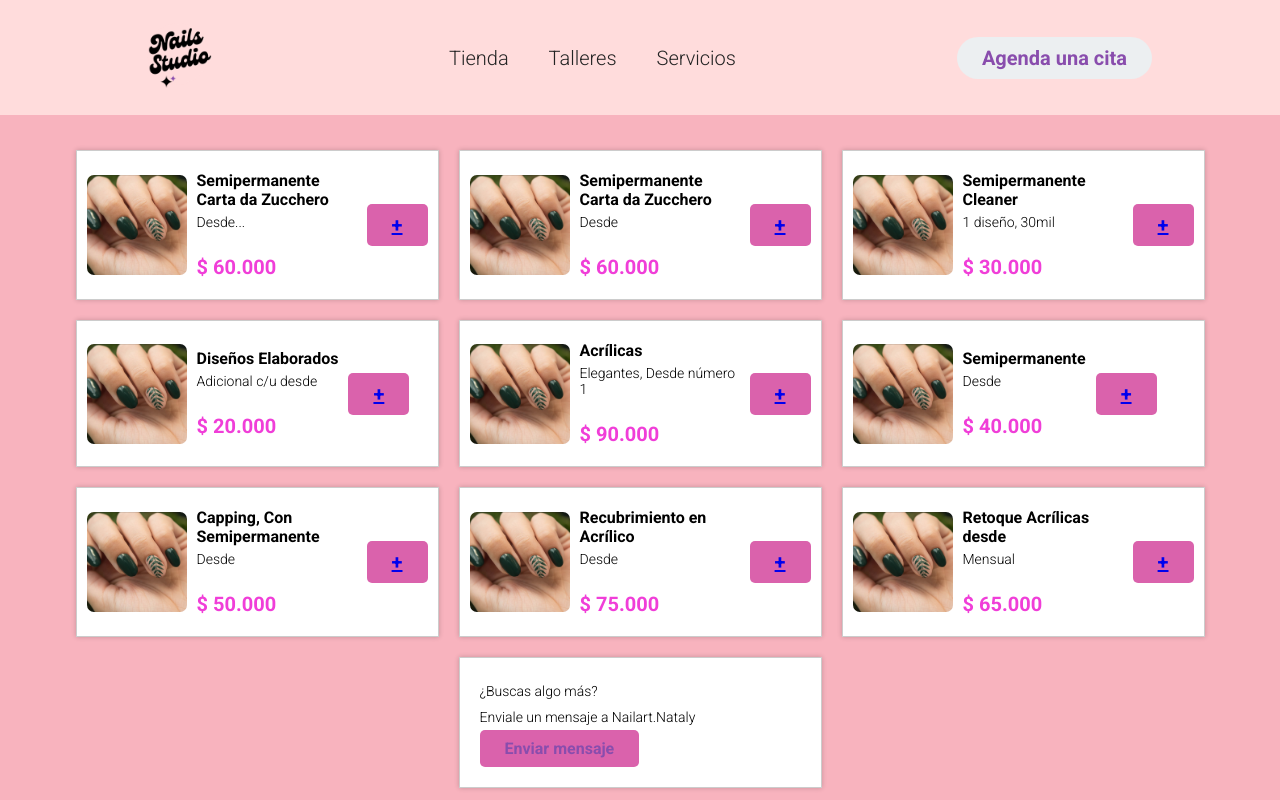
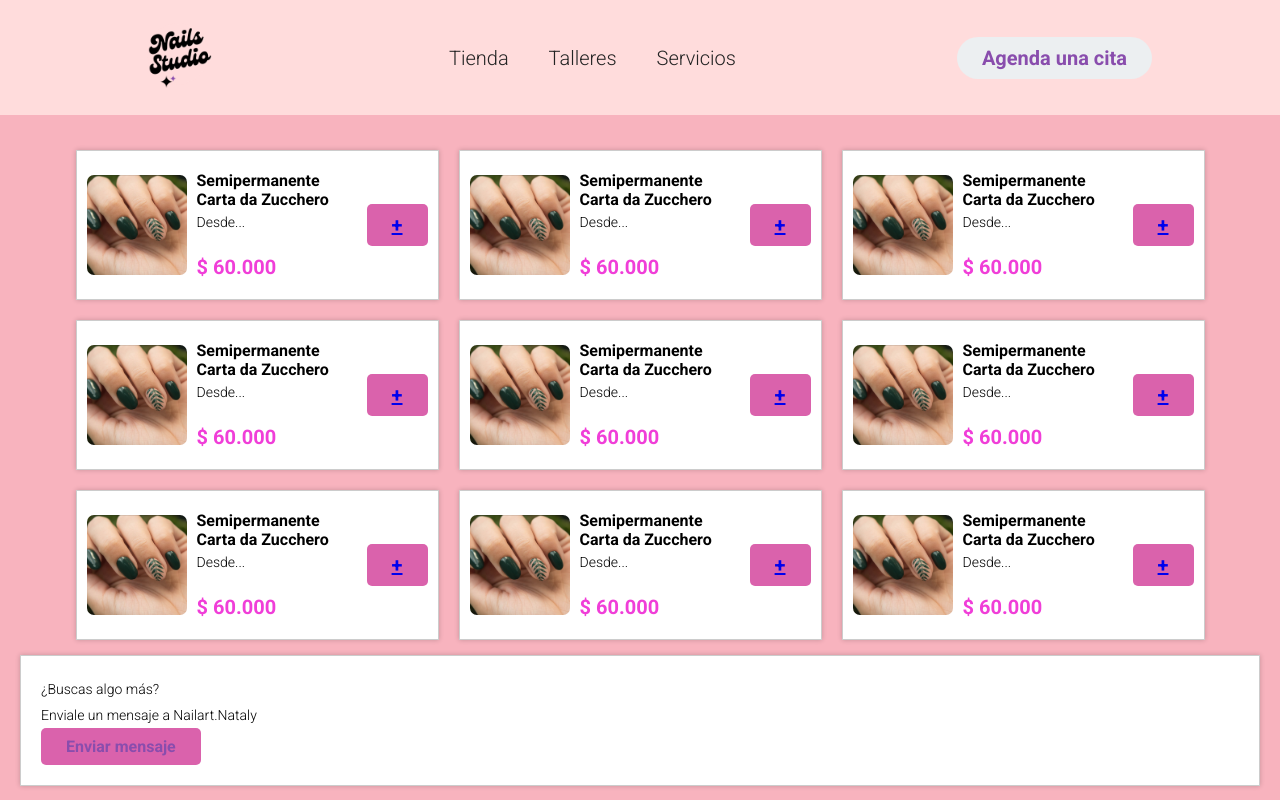
Before and after one commit to danielcuellar117/nailsstudiofinal, an Angular app: page /servicios in a window 1280 px wide. Shown: the top 800 px of the page. Built offline with nearby package versions, Linux system fonts and the light colour scheme.

Commit message:
[+]Components: se crean las card en una lista para optimizar el código

```diff
--- a/package.json
+++ b/package.json
@@ -18,6 +18,7 @@
     "@angular/platform-browser": "^16.2.0",
     "@angular/platform-browser-dynamic": "^16.2.0",
     "@angular/router": "^16.2.0",
+    "cors": "^2.8.5",
     "rxjs": "~7.8.0",
     "tslib": "^2.3.0",
     "zone.js": "~0.13.0"
--- a/src/app/app.component.html
+++ b/src/app/app.component.html
@@ -1,3 +1,3 @@
 <app-header></app-header>
-
+<app-sevices></app-sevices>
 <router-outlet></router-outlet>
--- a/src/app/pages/sevices/sevices.component.html
+++ b/src/app/pages/sevices/sevices.component.html
@@ -4,7 +4,9 @@
       <div class="temario-outter">
         <div class="temario-inner">
           <div class="principal">
-              <div class="producto">
+
+
+              <div class="producto" *ngFor="let number of products">
                   <div class="img-img">
                       <img class="img-img" src="../../../assets/images/serimagen5.jpg" alt="Producto">
                   </div>
@@ -20,134 +22,14 @@
                   </div>
 
               </div>
-              <div class="producto">
-                <div class="img-img">
-                    <img class="img-img" src="../../../assets/images/serimagen5.jpg" alt="Producto">
-                </div>
-                <div class="content-producto">
-                  <div class="informacion">
-                    <h2 class="titu">Semipermanente Carta da Zucchero</h2>
-                    <p class="descripcion">Desde</p>
-                    <p class="precio">$ 60.000</p>
-                  </div>
-                  <div class="action">
-                    <button class="inscribirme agregar"><a href="#">+</a></button>
-                  </div>
-                </div>
 
-            </div>
-            <div class="producto">
-              <div class="img-img">
-                  <img class="img-img" src="../../../assets/images/serimagen5.jpg" alt="Producto">
-              </div>
-              <div class="content-producto">
-                <div class="informacion">
-                  <h2 class="titu">Semipermanente Cleaner</h2>
-                  <p class="descripcion">1 diseño, 30mil</p>
-                  <p class="precio">$ 30.000</p>
-                </div>
-                <div class="action">
-                  <button class="inscribirme agregar"><a href="#">+</a></button>
-                </div>
-              </div>
 
-          </div>
-          <div class="producto">
-            <div class="img-img">
-                <img class="img-img" src="../../../assets/images/serimagen5.jpg" alt="Producto">
-            </div>
-            <div class="content-producto">
-              <div class="informacion">
-                <h2 class="titu">Diseños Elaborados</h2>
-                <p class="descripcion">Adicional c/u desde</p>
-                <p class="precio">$ 20.000</p>
-              </div>
-              <div class="action">
-                <button class="inscribirme agregar"><a href="#">+</a></button>
-              </div>
-            </div>
 
-        </div>
-        <div class="producto">
-          <div class="img-img">
-              <img class="img-img" src="../../../assets/images/serimagen5.jpg" alt="Producto">
-          </div>
-          <div class="content-producto">
-            <div class="informacion">
-              <h2 class="titu">Acrílicas</h2>
-              <p class="descripcion">Elegantes, Desde número 1</p>
-              <p class="precio">$ 90.000</p>
-            </div>
-            <div class="action">
-              <button class="inscribirme agregar"><a href="#">+</a></button>
-            </div>
-          </div>
 
-      </div>
-      <div class="producto">
-        <div class="img-img">
-            <img class="img-img" src="../../../assets/images/serimagen5.jpg" alt="Producto">
-        </div>
-        <div class="content-producto">
-          <div class="informacion">
-            <h2 class="titu">Semipermanente</h2>
-            <p class="descripcion">Desde</p>
-            <p class="precio">$ 40.000</p>
-          </div>
-          <div class="action">
-            <button class="inscribirme agregar"><a href="#">+</a></button>
-          </div>
-        </div>
-
-    </div>
-    <div class="producto">
-      <div class="img-img">
-          <img class="img-img" src="../../../assets/images/serimagen5.jpg" alt="Producto">
-      </div>
-      <div class="content-producto">
-        <div class="informacion">
-          <h2 class="titu">Capping, Con Semipermanente</h2>
-          <p class="descripcion">Desde</p>
-          <p class="precio">$ 50.000</p>
-        </div>
-        <div class="action">
-          <button class="inscribirme agregar"><a href="#">+</a></button>
-        </div>
-      </div>
 
   </div>
-  <div class="producto">
-    <div class="img-img">
-        <img class="img-img" src="../../../assets/images/serimagen5.jpg" alt="Producto">
-    </div>
-    <div class="content-producto">
-      <div class="informacion">
-        <h2 class="titu">Recubrimiento en Acrílico</h2>
-        <p class="descripcion">Desde</p>
-        <p class="precio">$ 75.000</p>
-      </div>
-      <div class="action">
-        <button class="inscribirme agregar"><a href="#">+</a></button>
-      </div>
-    </div>
 
-</div>
-<div class="producto">
-  <div class="img-img">
-      <img class="img-img" src="../../../assets/images/serimagen5.jpg" alt="Producto">
-  </div>
-  <div class="content-producto">
-    <div class="informacion">
-      <h2 class="titu">Retoque Acrílicas desde</h2>
-      <p class="descripcion">Mensual</p>
-      <p class="precio">$ 65.000</p>
-    </div>
-    <div class="action">
-      <button class="inscribirme agregar"><a href="#">+</a></button>
-    </div>
-  </div>
 
-</div>
 <div class="producto">
 <div class="informacion">
     <p class="descripcion">¿Buscas algo más?</p>
@@ -158,5 +40,5 @@
             </div>
           </div>
         </div>
-      </div>
+
     </main>
--- a/src/app/pages/sevices/sevices.component.ts
+++ b/src/app/pages/sevices/sevices.component.ts
@@ -6,5 +6,5 @@ import { Component } from '@angular/core';
   styleUrls: ['./sevices.component.css']
 })
 export class SevicesComponent {
-
+  products = [ 1, 2, 3, 4, 5, 6, 7, 8, 9 ]
 }
```
Also changed, not shown: 1 other file (tests, documents, lock files or other folders).
